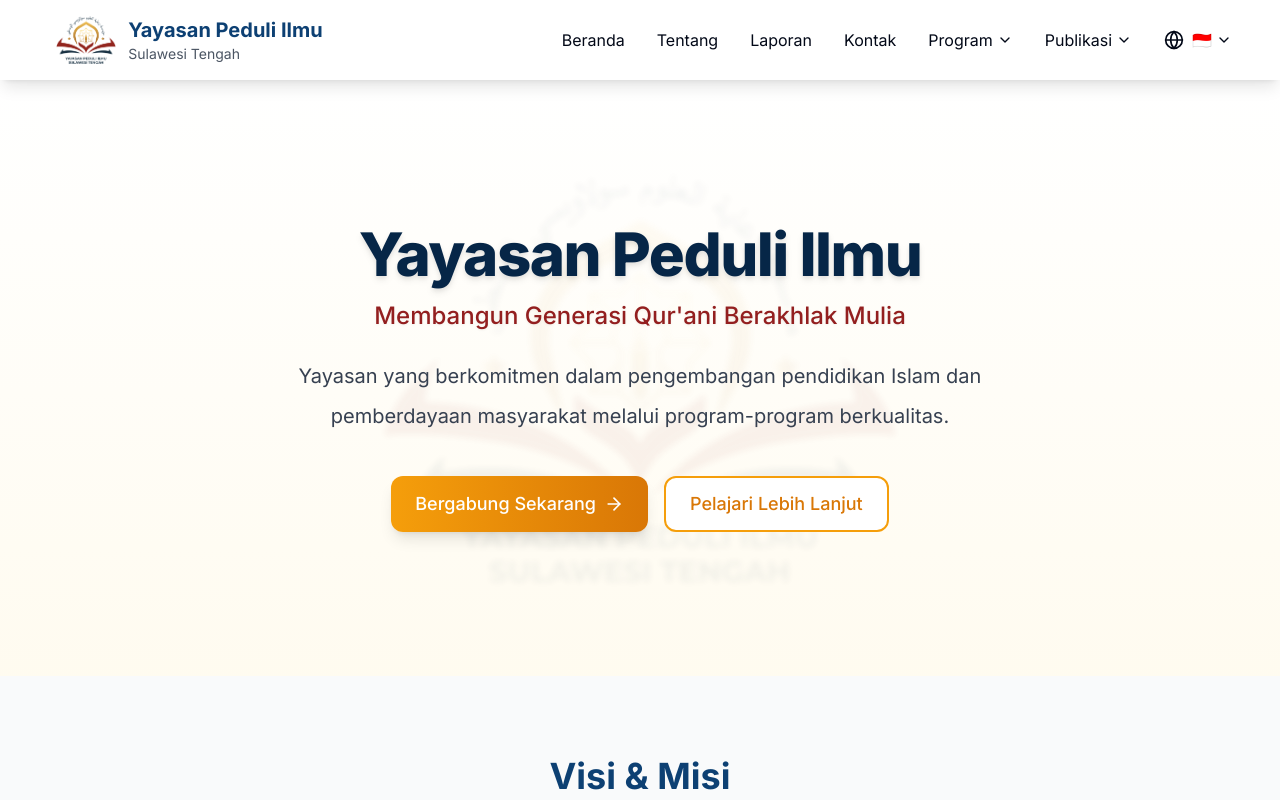
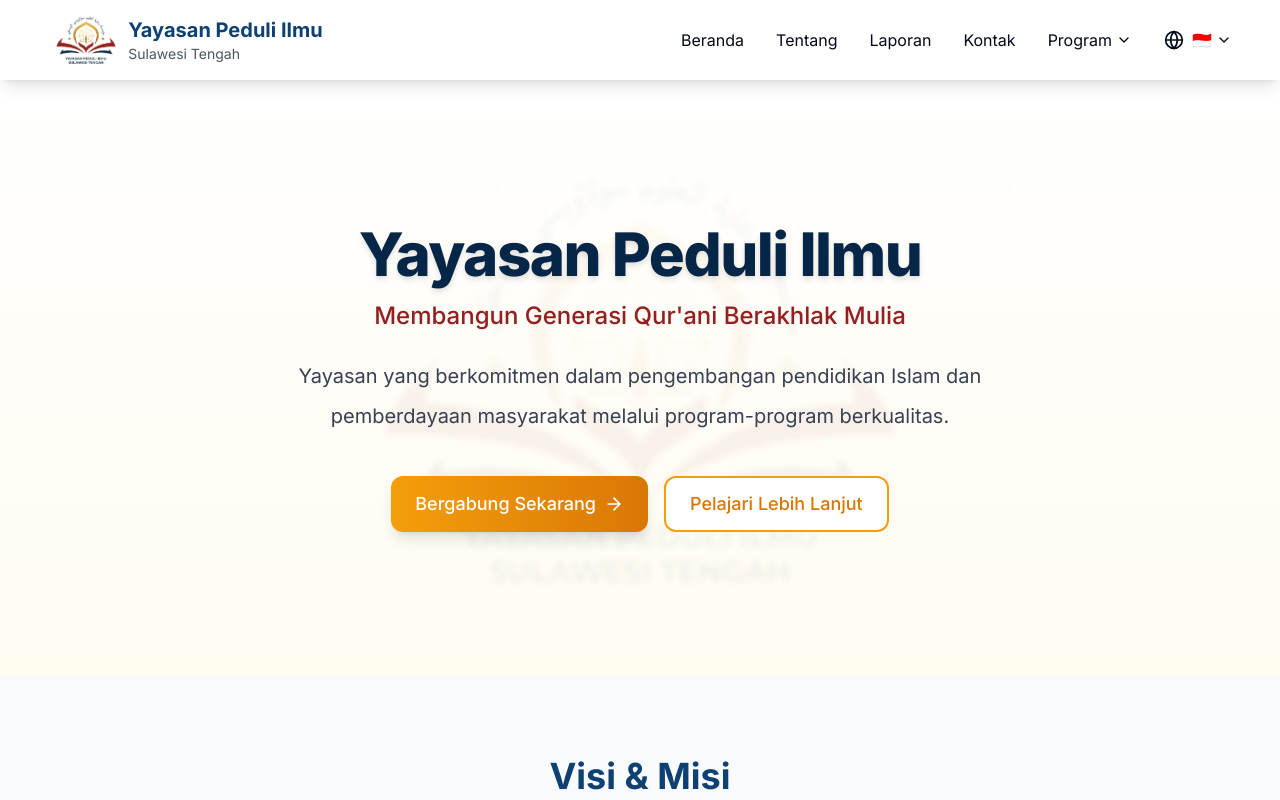
Before and after one commit to hammercode-dev/yayasan-peduli-ilmu, a Next.js app: page /id in a window 1280 px wide. Shown: the top 800 px of the page. Built offline with nearby package versions, Linux system fonts and the light colour scheme.

Commit message:
chore: hide publications feature from navbar

```diff
--- a/components/layout/Navigation.tsx
+++ b/components/layout/Navigation.tsx
@@ -24,10 +24,10 @@
   { href: '/program/komunitas-tashil', label: 'community', desc: 'Palu' },
 ];
 
-const PUBLICATION_ITEMS = [
-  { href: '/publications/article', label: 'article' },
-  { href: '/publications/book', label: 'book' },
-];
+// const PUBLICATION_ITEMS = [
+//   { href: '/publications/article', label: 'article' },
+//   { href: '/publications/book', label: 'book' },
+// ];
 
 export default function Navigation() {
   const t = useTranslations('Navigation');
@@ -63,11 +63,11 @@
             ))}
 
             <DropdownMenu label={t('program')} items={PROGRAM_ITEMS} t={t} />
-            <DropdownMenu
+            {/* <DropdownMenu
               label={t('publications')}
               items={PUBLICATION_ITEMS}
               t={t}
-            />
+            /> */}
             <NavLocalSwitch variant="dropdown" />
           </div>
 
@@ -106,11 +106,11 @@
             ))}
 
             <DisclosureMenu label={t('program')} items={PROGRAM_ITEMS} t={t} />
-            <DisclosureMenu
+            {/* <DisclosureMenu
               label={t('publications')}
               items={PUBLICATION_ITEMS}
               t={t}
-            />
+            /> */}
 
             <NavLocalSwitch variant="list" />
           </div>
```
